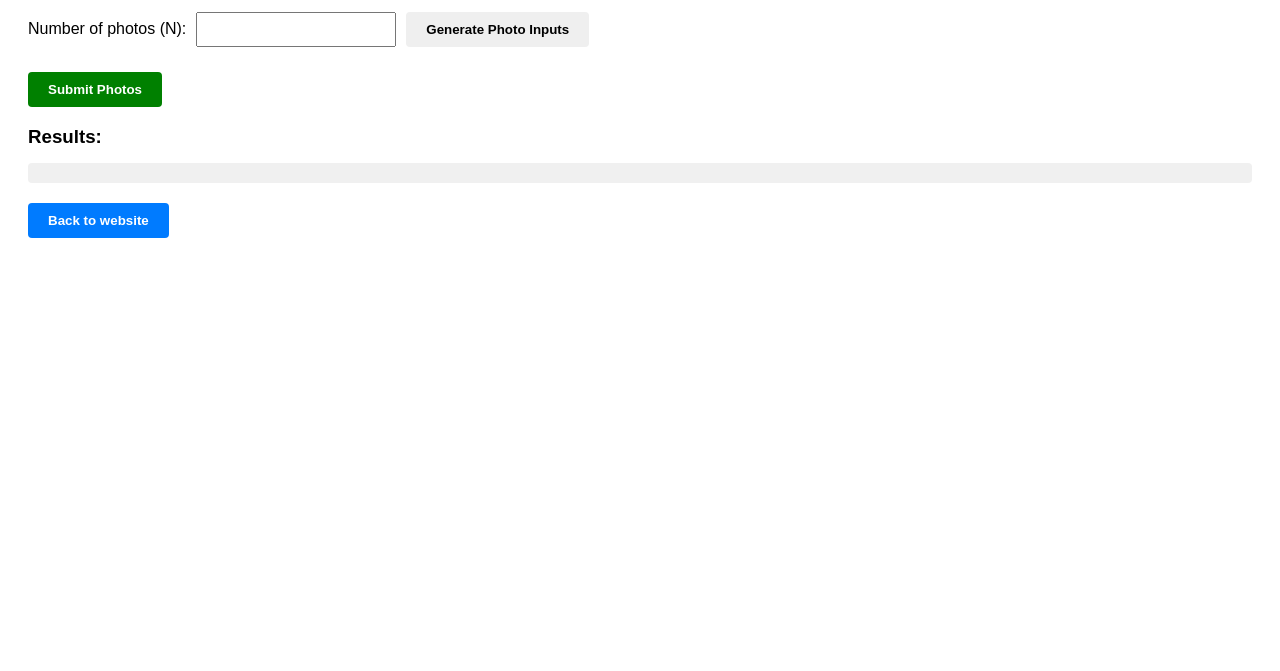
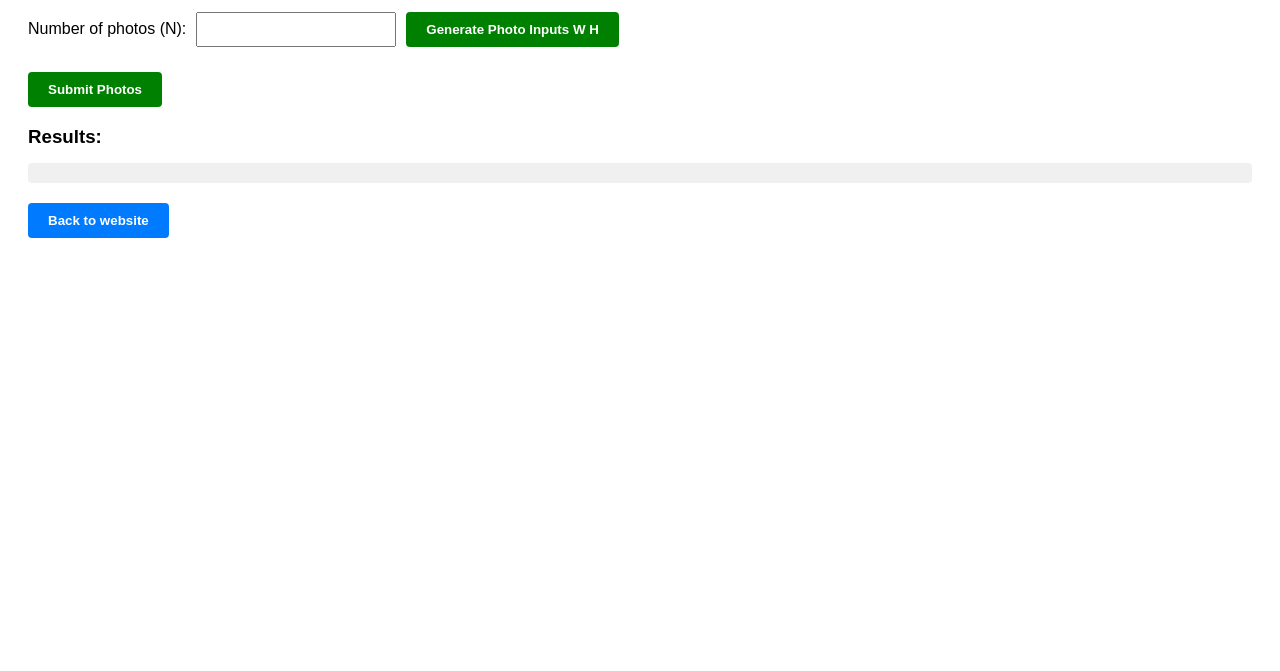
Before and after one commit to AdarshK33/Test_-Deloitte, a plain HTML site: page ImageCal.html in a window 1280 px wide. Shown: the part 129-800 px from the top of the page. Drawn offline with Linux system fonts and the light colour scheme.

Commit message:
workd on cal

```diff
--- a/ImageCal.html
+++ b/ImageCal.html
@@ -46,6 +46,11 @@
       font-weight: bold;
       border-radius: 4px;
     }
+	 #photoBG {
+      background-color: green;
+      color: white;
+
+    }
 
     #checkPhotos {
       background-color: green;
@@ -86,6 +91,8 @@
       .photo-input label {
         margin-bottom: 5px;
       }
+
+
     }
   </style>
 </head>
@@ -100,7 +107,7 @@
   <div class="flex-row">
     <label for="numPhotos">Number of photos (N):</label>
     <input type="number" id="numPhotos" />
-    <button onclick="generateInputs()">Generate Photo Inputs</button>
+    <button onclick="generateInputs()" id='photoBG'>Generate Photo Inputs W H</button>
   </div>
 
   <div id="photoInputs"></div>
```
